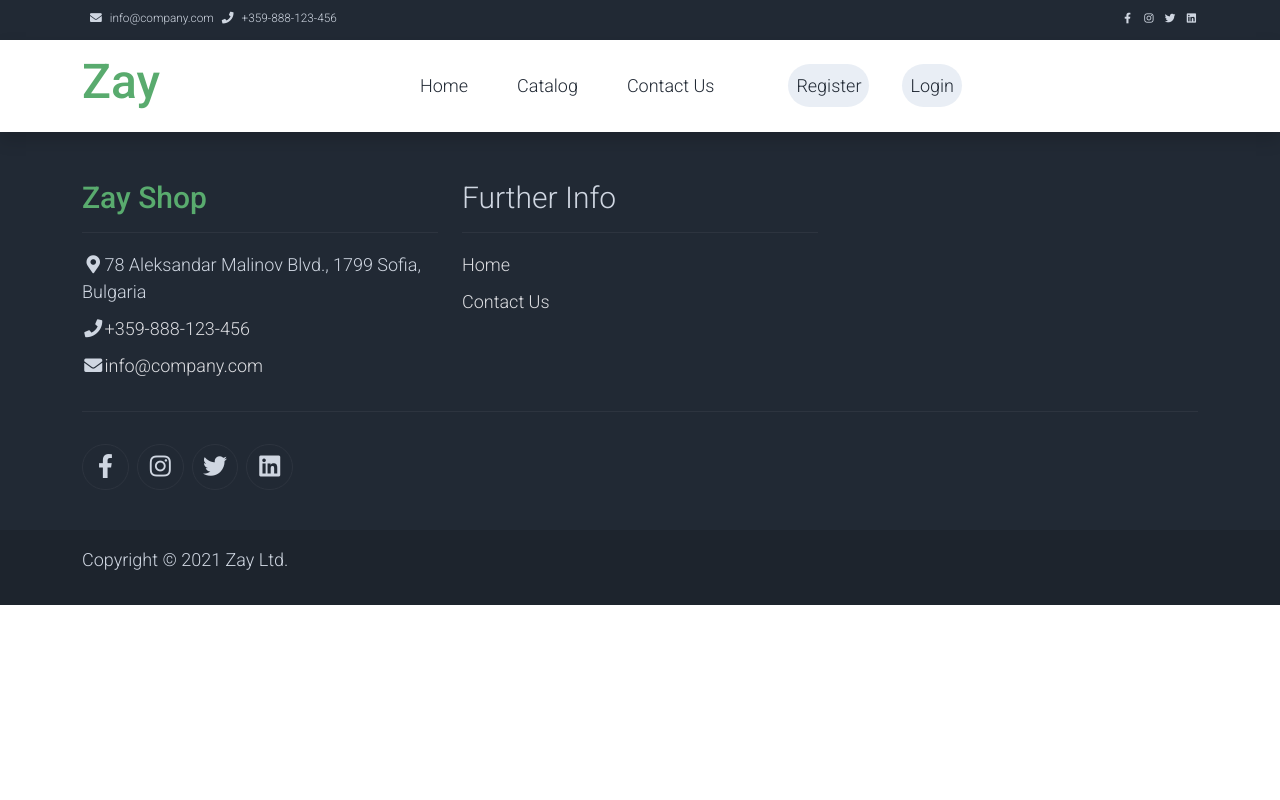
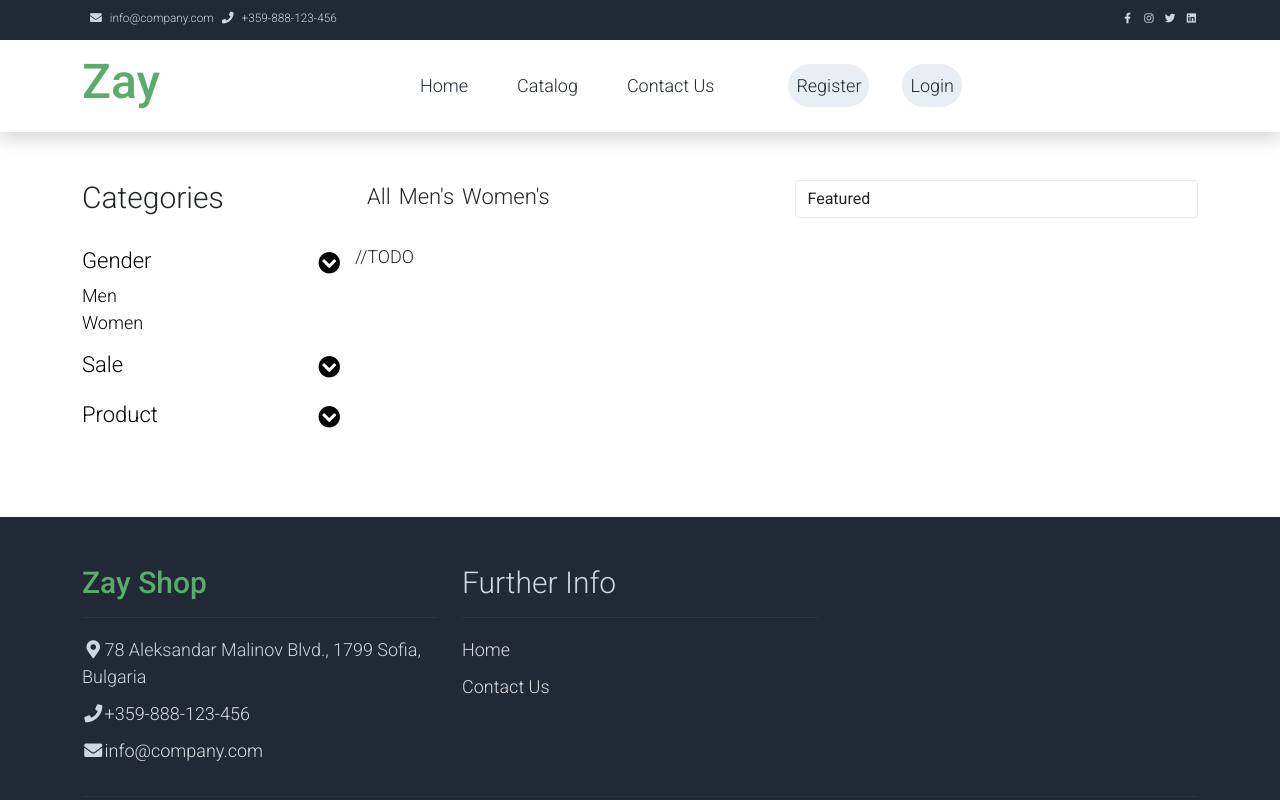
Before and after one commit to Dimitar-Stoimenov/react-softuni-project, a React (Create React App) app: page /catalog in a window 1280 px wide. Shown: the top 800 px of the page. Built offline with nearby package versions, Linux system fonts and the light colour scheme.

Commit message:
add catalog and catalog card components

```diff
--- a/src/App.js
+++ b/src/App.js
@@ -5,7 +5,7 @@ import { AuthContext } from './contexts/AuthContext';
 import useLocalStorage from "./hooks/useLocalStorage";
 import TopPageInfo from "./components/TopPageInfo/TopPageInfo";
 import Footer from "./components/Footer/Footer";
-import Contact from "./components/Contact/Contact";
+import Catalog from "./components/Catalog/Catalog";
 import Create from "./components/Create/Create";
 import Login from "./components/Login/Login";
 import Logout from "./components/Logout/Logout";
@@ -14,6 +14,7 @@ import NavigationBar from "./components/NavigationBar/NavigationBar";
 import MostPopularProducts from "./components/MostPopularProducts/MostPopularProducts";
 import MainPicture from "./components/MainPicture/MainPicture";
 import Categories from "./components/Categories/Categories";
+import Contact from "./components/Contact/Contact";
 import MessageReceived from "./components/Contact/MessageReceived/MessageReceived";
 
 const initialAuthState = {
@@ -52,7 +53,7 @@ function App() {
 							</>
 						}
 					/>
-					{/* <Route path="/catalog" element={<Catalog />} /> */}
+					<Route path="/catalog" element={<Catalog />} />
 					<Route path="/catalog/smartphones" element={<>smartphone component</>} />
 					<Route path="/catalog/smartwatches" element={<>smartwatch component</>} />
 					<Route path="/catalog/accessories" element={<>accessorie component</>} />
--- a/src/components/Catalog/Catalog.js
+++ b/src/components/Catalog/Catalog.js
@@ -0,0 +1,86 @@
+
+
+const Create = () => {
+
+
+    return (
+        <div className="container py-5">
+            <div className="row">
+
+                <div className="col-lg-3">
+                    <h1 className="h2 pb-4">Categories</h1>
+                    <ul className="list-unstyled templatemo-accordion">
+                        <li className="pb-3">
+                            <a className="collapsed d-flex justify-content-between h3 text-decoration-none" href="#">
+                                Gender
+                                <i className="fa fa-fw fa-chevron-circle-down mt-1"></i>
+                            </a>
+                            <ul className="collapse show list-unstyled pl-3">
+                                <li><a className="text-decoration-none" href="#">Men</a></li>
+                                <li><a className="text-decoration-none" href="#">Women</a></li>
+                            </ul>
+                        </li>
+                        <li className="pb-3">
+                            <a className="collapsed d-flex justify-content-between h3 text-decoration-none" href="#">
+                                Sale
+                                <i className="pull-right fa fa-fw fa-chevron-circle-down mt-1"></i>
+                            </a>
+                            <ul id="collapseTwo" className="collapse list-unstyled pl-3">
+                                <li><a className="text-decoration-none" href="#">Sport</a></li>
+                                <li><a className="text-decoration-none" href="#">Luxury</a></li>
+                            </ul>
+                        </li>
+                        <li className="pb-3">
+                            <a className="collapsed d-flex justify-content-between h3 text-decoration-none" href="#">
+                                Product
+                                <i className="pull-right fa fa-fw fa-chevron-circle-down mt-1"></i>
+                            </a>
+                            <ul id="collapseThree" className="collapse list-unstyled pl-3">
+                                <li><a className="text-decoration-none" href="#">Bag</a></li>
+                                <li><a className="text-decoration-none" href="#">Sweather</a></li>
+                                <li><a className="text-decoration-none" href="#">Sunglass</a></li>
+                            </ul>
+                        </li>
+                    </ul>
+                </div>
+
+                <div className="col-lg-9">
+                    <div className="row">
+                        <div className="col-md-6">
+                            <ul className="list-inline shop-top-menu pb-3 pt-1">
+                                <li className="list-inline-item">
+                                    <a className="h3 text-dark text-decoration-none mr-3" href="#">All</a>
+                                </li>
+                                <li className="list-inline-item">
+                                    <a className="h3 text-dark text-decoration-none mr-3" href="#">Men's</a>
+                                </li>
+                                <li className="list-inline-item">
+                                    <a className="h3 text-dark text-decoration-none" href="#">Women's</a>
+                                </li>
+                            </ul>
+                        </div>
+                        <div className="col-md-6 pb-4">
+                            <div className="d-flex">
+                                <select className="form-control">
+                                    <option>Featured</option>
+                                    <option>A to Z</option>
+                                    <option>Item</option>
+                                </select>
+                            </div>
+                        </div>
+                    </div>
+                    <div className="row">
+                        //TODO
+                    </div>
+
+                </div>
+
+            </div>
+        </div>
+
+
+
+    );
+}
+
+export default Create;
```
Also changed, not shown: src/components/Catalog/CatalogCard/CatalogCard.js (added, +47 -0 lines).
